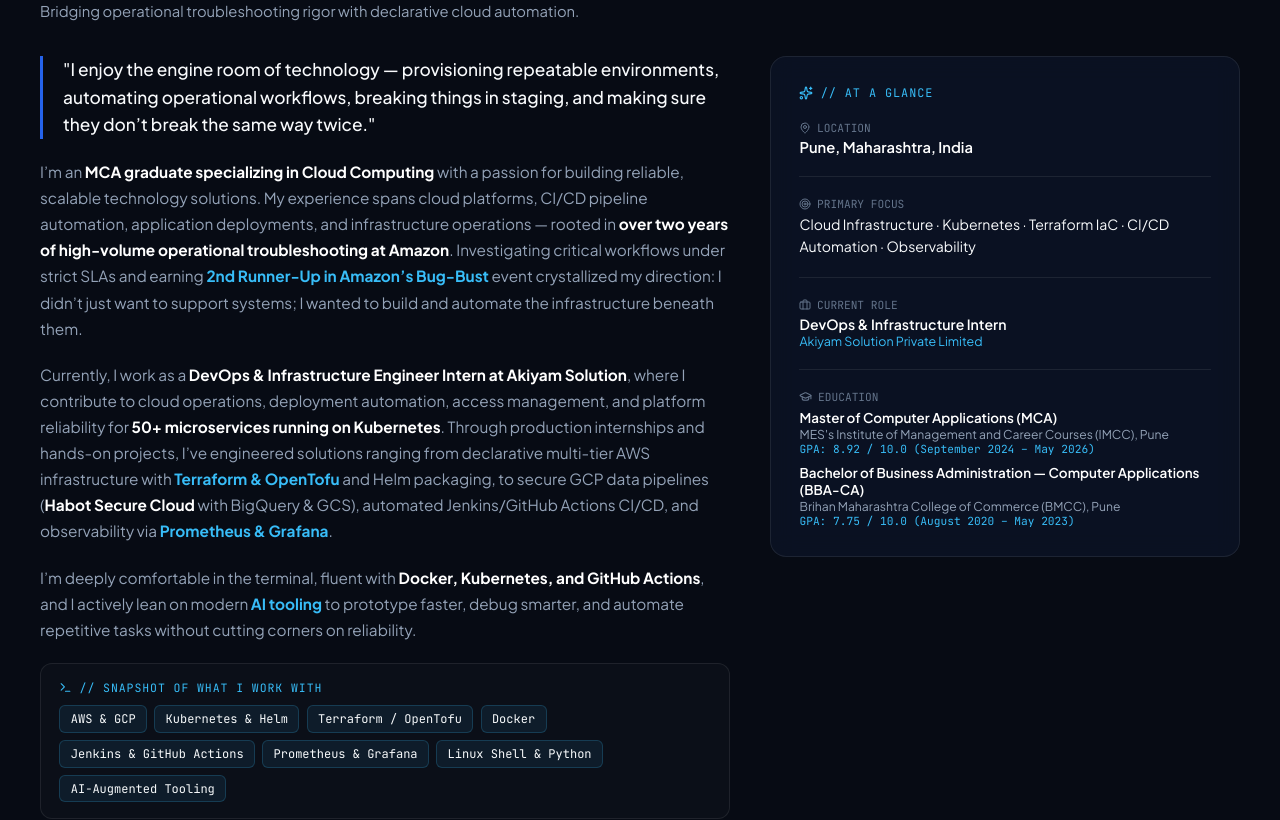
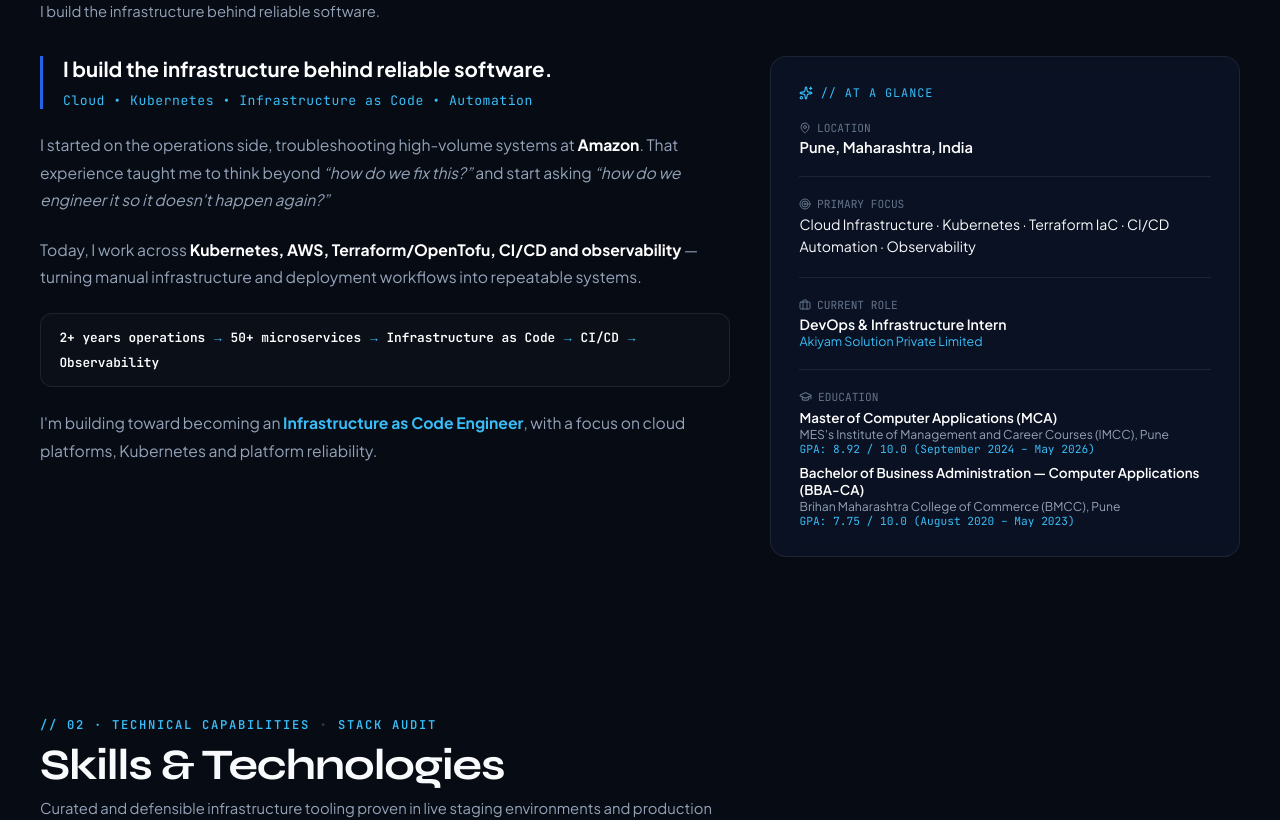
Before and after one commit to gayatrri024/GayatriPortfolio, a React (Vite) app: page / in a window 1280 px wide. Shown: the part 920-1740 px from the top of the page. Built offline with nearby package versions, Linux system fonts and the light colour scheme.

Commit message:
feat(about): update About section with concise engineering identity, pipeline progression, and IaC target

```diff
--- a/src/components/About.tsx
+++ b/src/components/About.tsx
@@ -1,19 +1,8 @@
 import React from 'react';
-import { MapPin, Target, Sparkles, GraduationCap, Briefcase, Terminal } from 'lucide-react';
+import { MapPin, Target, Sparkles, GraduationCap, Briefcase } from 'lucide-react';
 import { EDUCATION } from '../data/portfolioData';
 
 export const About: React.FC = () => {
-  const toolSnapshot = [
-    'AWS & GCP',
-    'Kubernetes & Helm',
-    'Terraform / OpenTofu',
-    'Docker',
-    'Jenkins & GitHub Actions',
-    'Prometheus & Grafana',
-    'Linux Shell & Python',
-    'AI-Augmented Tooling'
-  ];
-
   return (
     <section id="about" className="presentation-page section-block">
       <div className="page-inner">
@@ -26,7 +15,7 @@ export const About: React.FC = () => {
           </div>
           <h2 className="editorial-title">About Me</h2>
           <p className="editorial-subtitle">
-            Bridging operational troubleshooting rigor with declarative cloud automation.
+            I build the infrastructure behind reliable software.
           </p>
         </div>
 
@@ -41,135 +30,97 @@ export const About: React.FC = () => {
           className="about-grid-responsive"
         >
           {/* Left Column: Human, Technically Grounded Narrative */}
-          <div style={{ display: 'flex', flexDirection: 'column', gap: '1.25rem' }}>
+          <div style={{ display: 'flex', flexDirection: 'column', gap: '1.4rem' }}>
             <div
               style={{
                 borderLeft: '3px solid var(--accent-primary)',
                 paddingLeft: '1.25rem'
               }}
             >
+              <h3
+                style={{
+                  fontFamily: 'var(--font-heading)',
+                  fontSize: 'clamp(1.2rem, 1.6vw, 1.45rem)',
+                  fontWeight: 700,
+                  color: '#FFFFFF',
+                  lineHeight: 1.35,
+                  margin: '0 0 0.5rem 0'
+                }}
+              >
+                I build the infrastructure behind reliable software.
+              </h3>
               <p
                 style={{
-                  fontFamily: 'var(--font-body)',
-                  fontSize: 'clamp(1.05rem, 1.35vw, 1.25rem)',
-                  lineHeight: 1.6,
-                  color: 'var(--text-primary)',
-                  fontWeight: 500,
+                  fontFamily: 'var(--font-mono)',
+                  fontSize: '0.82rem',
+                  color: 'var(--accent-soft)',
+                  letterSpacing: '0.04em',
                   margin: 0
                 }}
               >
-                "I enjoy the engine room of technology — provisioning repeatable environments,
-                automating operational workflows, breaking things in staging, and making sure they don’t break the same way twice."
+                Cloud • Kubernetes • Infrastructure as Code • Automation
               </p>
             </div>
 
             <p
               style={{
-                fontSize: '0.96rem',
+                fontSize: '0.98rem',
                 color: 'var(--text-secondary)',
-                lineHeight: 1.7,
+                lineHeight: 1.75,
                 margin: 0
               }}
             >
-              I’m an <strong style={{ color: '#FFFFFF' }}>MCA graduate specializing in Cloud Computing</strong> with
-              a passion for building reliable, scalable technology solutions. My experience spans cloud platforms,
-              CI/CD pipeline automation, application deployments, and infrastructure operations — rooted in{' '}
-              <strong style={{ color: '#FFFFFF' }}>over two years of high-volume operational troubleshooting at Amazon</strong>.
-              Investigating critical workflows under strict SLAs and earning{' '}
-              <strong style={{ color: 'var(--accent-soft)' }}>2nd Runner-Up in Amazon’s Bug-Bust</strong> event crystallized
-              my direction: I didn’t just want to support systems; I wanted to build and automate the infrastructure beneath them.
+              I started on the operations side, troubleshooting high-volume systems at{' '}
+              <strong style={{ color: '#FFFFFF' }}>Amazon</strong>. That experience taught me to think beyond{' '}
+              <em>“how do we fix this?”</em> and start asking <em>“how do we engineer it so it doesn't happen again?”</em>
             </p>
 
             <p
               style={{
-                fontSize: '0.96rem',
+                fontSize: '0.98rem',
                 color: 'var(--text-secondary)',
-                lineHeight: 1.7,
+                lineHeight: 1.75,
                 margin: 0
               }}
             >
-              Currently, I work as a <strong style={{ color: '#FFFFFF' }}>DevOps & Infrastructure Engineer Intern at Akiyam Solution</strong>,
-              where I contribute to cloud operations, deployment automation, access management, and platform reliability for{' '}
-              <strong style={{ color: '#FFFFFF' }}>50+ microservices running on Kubernetes</strong>. Through production internships
-              and hands-on projects, I’ve engineered solutions ranging from declarative multi-tier AWS infrastructure with{' '}
-              <strong style={{ color: 'var(--accent-soft)' }}>Terraform & OpenTofu</strong> and Helm packaging, to secure GCP data pipelines
-              (<strong style={{ color: '#FFFFFF' }}>Habot Secure Cloud</strong> with BigQuery & GCS), automated Jenkins/GitHub Actions CI/CD,
-              and observability via <strong style={{ color: 'var(--accent-soft)' }}>Prometheus & Grafana</strong>.
+              Today, I work across <strong style={{ color: '#FFFFFF' }}>Kubernetes, AWS, Terraform/OpenTofu, CI/CD and observability</strong> — turning manual infrastructure and deployment workflows into repeatable systems.
             </p>
 
-            <p
-              style={{
-                fontSize: '0.96rem',
-                color: 'var(--text-secondary)',
-                lineHeight: 1.7,
-                margin: 0
-              }}
-            >
-              I’m deeply comfortable in the terminal, fluent with <strong style={{ color: '#FFFFFF' }}>Docker, Kubernetes, and GitHub Actions</strong>,
-              and I actively lean on modern <strong style={{ color: 'var(--accent-soft)' }}>AI tooling</strong> to prototype faster,
-              debug smarter, and automate repetitive tasks without cutting corners on reliability.
-            </p>
-
-            {/* Core Toolchain Snapshot */}
+            {/* Progression Strip */}
             <div
               style={{
                 backgroundColor: 'rgba(255, 255, 255, 0.02)',
                 border: '1px solid var(--border-subtle)',
                 borderRadius: '0.75rem',
-                padding: '1rem 1.15rem',
+                padding: '0.9rem 1.15rem',
                 display: 'flex',
-                flexDirection: 'column',
-                gap: '0.65rem'
+                alignItems: 'center',
+                gap: '0.55rem',
+                flexWrap: 'wrap',
+                fontFamily: 'var(--font-mono)',
+                fontSize: '0.8rem'
               }}
             >
-              <div
-                style={{
-                  fontFamily: 'var(--font-mono)',
-                  fontSize: '0.72rem',
-                  letterSpacing: '0.08em',
-                  color: 'var(--accent-soft)',
-                  display: 'flex',
-                  alignItems: 'center',
-                  gap: '0.45rem'
-                }}
-              >
-                <Terminal size={13} />
-                <span>// SNAPSHOT OF WHAT I WORK WITH</span>
-              </div>
-              <div style={{ display: 'flex', flexWrap: 'wrap', gap: '0.45rem' }}>
-                {toolSnapshot.map((tool) => (
-                  <span
-                    key={tool}
-                    style={{
-                      fontFamily: 'var(--font-mono)',
-                      fontSize: '0.75rem',
-                      padding: '0.3rem 0.65rem',
-                      borderRadius: '0.375rem',
-                      backgroundColor: 'rgba(56, 189, 248, 0.08)',
-                      border: '1px solid rgba(56, 189, 248, 0.2)',
-                      color: 'var(--text-primary)',
-                      display: 'inline-flex',
-                      alignItems: 'center'
-                    }}
-                  >
-                    {tool}
-                  </span>
-                ))}
-              </div>
+              <span style={{ color: '#FFFFFF', fontWeight: 600 }}>2+ years operations</span>
+              <span style={{ color: 'var(--accent-soft)' }}>→</span>
+              <span style={{ color: '#FFFFFF', fontWeight: 600 }}>50+ microservices</span>
+              <span style={{ color: 'var(--accent-soft)' }}>→</span>
+              <span style={{ color: '#FFFFFF', fontWeight: 600 }}>Infrastructure as Code</span>
+              <span style={{ color: 'var(--accent-soft)' }}>→</span>
+              <span style={{ color: '#FFFFFF', fontWeight: 600 }}>CI/CD</span>
+              <span style={{ color: 'var(--accent-soft)' }}>→</span>
+              <span style={{ color: '#FFFFFF', fontWeight: 600 }}>Observability</span>
             </div>
 
             <p
               style={{
-                fontSize: '0.96rem',
+                fontSize: '0.98rem',
                 color: 'var(--text-secondary)',
-                lineHeight: 1.7,
+                lineHeight: 1.75,
                 margin: 0
               }}
             >
-              I am targeting early-career <strong style={{ color: 'var(--accent-soft)' }}>Cloud Engineer</strong>,{' '}
-              <strong style={{ color: 'var(--accent-soft)' }}>DevOps Engineer</strong>, and{' '}
-              <strong style={{ color: 'var(--accent-soft)' }}>Platform / Infrastructure</strong> roles across India
-              (Pune-based or Remote), eager to bring relentless curiosity, operational discipline, and production ownership to an ambitious team.
+              I'm building toward becoming an <strong style={{ color: 'var(--accent-soft)' }}>Infrastructure as Code Engineer</strong>, with a focus on cloud platforms, Kubernetes and platform reliability.
             </p>
           </div>
 
```
